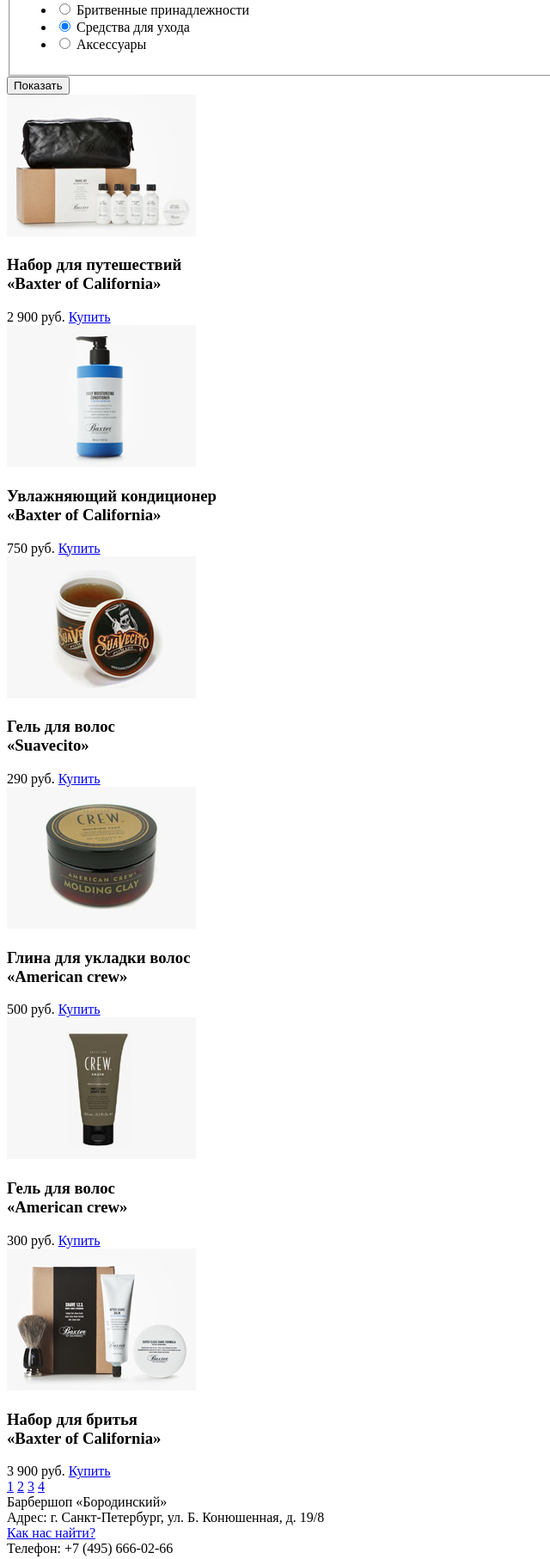
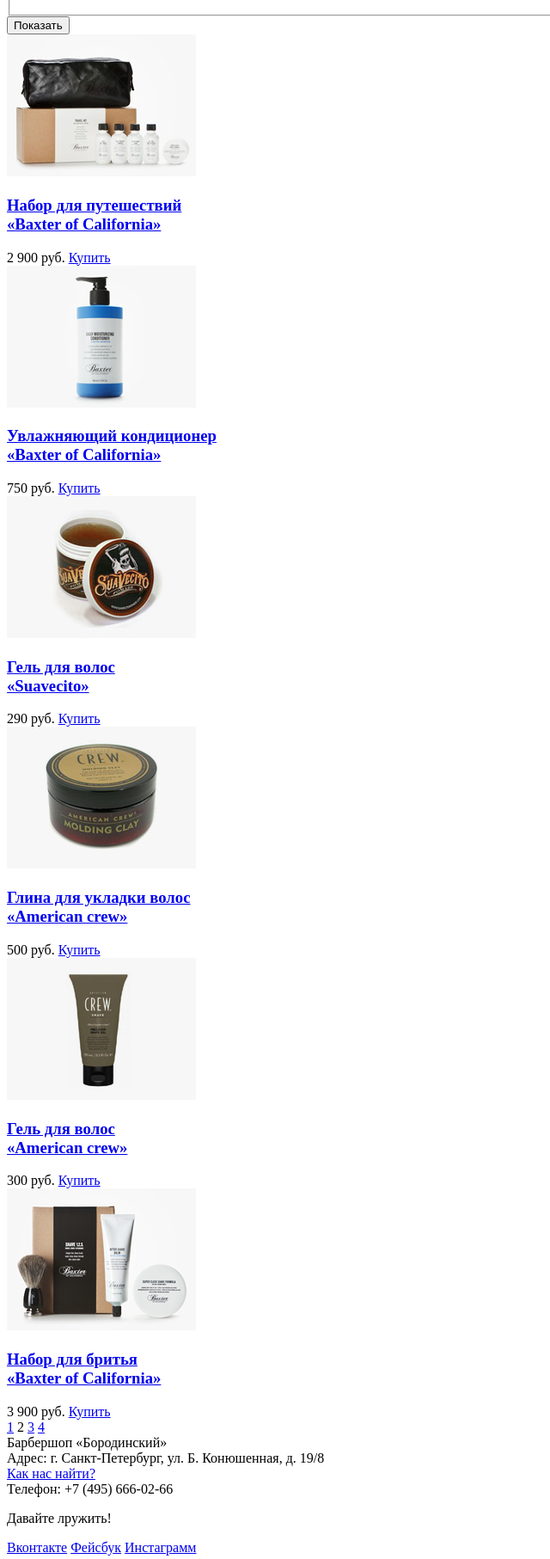
Before and after one commit to eighty-eighth/116409-barbershop, a plain HTML site: page catalog.html in a window 1280 px wide. Shown: the part 588-2401 px from the top of the page at 86% size, without its empty margins (0-640 px from the left). Drawn offline with Linux system fonts and the light colour scheme.

Commit message:
Подредактировал разметку
Изменил разметку ссылки лого, подправил заголовки в форме, добавил value
в радио-переключатели, поправил карточку товара. В пагинации пока
остановился на варианте с a и span. Ну и задивил от греха картинки на
странице товара.

```diff
--- a/catalog.html
+++ b/catalog.html
@@ -10,10 +10,10 @@
 
     <header>
       <div class="container">
+        <nav class="main-navigation">
           <a class="logo" href="index.html">
             <img src="img/logo-title.png" width="111" height="24" alt="Логотип Барбершопа" title="Barbershop">
           </a>
-        <nav class="main-navigation">
           <ul>
             <li><a href="#">Информация</a></li>
             <li><a href="#">Новости</a></li>
@@ -31,14 +31,14 @@
     <main class="container">
       <h1>Средства для ухода</h1>
       <ul class="breadcrumbs">
-          <li>Главная</li>
-          <li>Магазин</li>
+          <li><a href="index.html">Главная</a></li>
+          <li><a href="#">Магазин</a></li>
           <li>Средства для ухода</li>
       </ul>
       <section class="filters">
         <form class="appointment-form" action="https://echo.htmlacademy.ru" method="get">
-          <fieldset class="producers">
-            <h2>Производители:</h2>
+          <fieldset class="filter-producers">
+            <legend>Производители:</legend>
             <ul>
               <li>
                 <label>
@@ -78,104 +78,114 @@
               </li>
             </ul>
           </fieldset>
-          <fieldset class="product-groups">
-            <h2>Группы товаров:</h2>
+          <fieldset class="filter-groups">
+            <legend>Группы товаров:</legend>
             <ul>
               <li>
                 <label>
-                  <input type="radio" name="product-item">
+                  <input type="radio" name="product-group" value="product-group-1">
                   Бритвенные принадлежности
                 </label>
               </li>
               <li>
                 <label>
-                  <input type="radio" name="product-item" checked>
+                  <input type="radio" name="product-group" value="product-group-2" checked>
                   Средства для ухода
                 </label>
               </li>
               <li>
                 <label>
-                  <input type="radio" name="product-item">
+                  <input type="radio" name="product-group" value="product-group-3">
                   Аксессуары
                 </label>
               </li>
             </ul>
           </fieldset>
-          <button class="btn" type="submit">
-            Показать
-          </button>
+          <button class="btn" type="submit">Показать</button>
         </form>
       </section>
       <section class="items">
         <article class="item">
+          <a href="catalog-item.html">
             <img src="img/items/baxter-of-california/set-travel.jpg" width="220" height="165" alt="Набор для путешествий «Baxter of California»">
             <h1 class="item-title">
-            Набор для путешествий<br>
-            <span>«Baxter of California»</span>
+              <span class="item-category">Набор для путешествий</span><br>
+              <span class="item-product-name">«Baxter of California»</span>
             </h1>
+          </a>
           <div class="item-buy">
-            <span>2 900 руб.</span>
-            <a class="btn" href="catalog-item.html">Купить</a>
-          </div>
-        </article>
-        <article class="item">
-          <img src="img/items/baxter-of-california/conditioner.jpg" width="220" height="165" alt="Увлажняющий кондиционер «Baxter of California»">
-          <h1 class="item-title">
-            Увлажняющий кондиционер<br>
-            <span>«Baxter of California»</span>
-          </h1>
-          <div class="item-buy">
-            <span>750 руб.</span>
+            <span class="price">2 900 руб.</span>
             <a class="btn" href="#">Купить</a>
           </div>
         </article>
         <article class="item">
-          <img src="img/items/suavecito/hair-gel.jpg" width="220" height="165" alt="Гель для волос «Suavecito»">
+          <a href="#">
+            <img src="img/items/baxter-of-california/conditioner.jpg" width="220" height="165" alt="Увлажняющий кондиционер «Baxter of California»">
             <h1 class="item-title">
-            Гель для волос<br>
-            <span>«Suavecito»</span>
+              <span class="item-category">Увлажняющий кондиционер</span><br>
+              <span class="item-product-name">«Baxter of California»</span>
             </h1>
+          </a>
           <div class="item-buy">
-            <span>290 руб.</span>
+            <span class="price">750 руб.</span>
             <a class="btn" href="#">Купить</a>
           </div>
         </article>
         <article class="item">
-          <img src="img/items/american-crew/hair-clay.jpg" width="220" height="165" alt="Глина для укладки волос «American crew»">
+          <a href="#">
+            <img src="img/items/suavecito/hair-gel.jpg" width="220" height="165" alt="Гель для волос «Suavecito»">
             <h1 class="item-title">
-            Глина для укладки волос<br>
-            <span>«American crew»</span>
+              <span class="item-category">Гель для волос</span><br>
+              <span class="item-product-name">«Suavecito»</span>
             </h1>
+          </a>
           <div class="item-buy">
-            <span>500 руб.</span>
+            <span class="price">290 руб.</span>
             <a class="btn" href="#">Купить</a>
           </div>
         </article>
         <article class="item">
-          <img src="img/items/american-crew/hair-gel.jpg" width="220" height="165" alt="Гель для волос «American crew»">
+          <a href="#">
+            <img src="img/items/american-crew/hair-clay.jpg" width="220" height="165" alt="Глина для укладки волос «American crew»">
             <h1 class="item-title">
-            Гель для волос<br>
-            <span>«American crew»</span>
+              <span class="item-category">Глина для укладки волос</span><br>
+              <span class="item-product-name">«American crew»</span>
             </h1>
+          </a>
           <div class="item-buy">
-            <span>300 руб.</span>
+            <span class="price">500 руб.</span>
             <a class="btn" href="#">Купить</a>
           </div>
         </article>
         <article class="item">
+          <a href="#">
+            <img src="img/items/american-crew/hair-gel.jpg" width="220" height="165" alt="Гель для волос «American crew»">
+            <h1 class="item-title">
+              <span class="item-category">Гель для волос</span><br>
+              <span class="item-product-name">«American crew»</span>
+            </h1>
+          </a>
+          <div class="item-buy">
+            <span class="price">300 руб.</span>
+            <a class="btn" href="#">Купить</a>
+          </div>
+        </article>
+        <article class="item">
+          <a href="#">
             <img src="img/items/baxter-of-california/shaving-kit.jpg" width="220" height="165" alt="Набор для бритья «Baxter of California»">
             <h1 class="item-title">
-            Набор для бритья<br>
-            <span>«Baxter of California»</span>
+              <span class="item-category">Набор для бритья</span><br>
+              <span class="item-product-name">«Baxter of California»</span>
             </h1>
+          </a>
           <div class="item-buy">
-            <span>3 900 руб.</span>
+            <span class="price">3 900 руб.</span>
             <a class="btn" href="#">Купить</a>
           </div>
         </article>
         <div class="pagination">
           <a href="#">1</a>
-          <a href="#">2</a>
+          <span class="current">2</span>
           <a href="#">3</a>
           <a href="#">4</a>
         </div>
```
Also changed, not shown: catalog-item.html (+14 -12 lines). Lines whose indentation alone changed are shown as unchanged.
